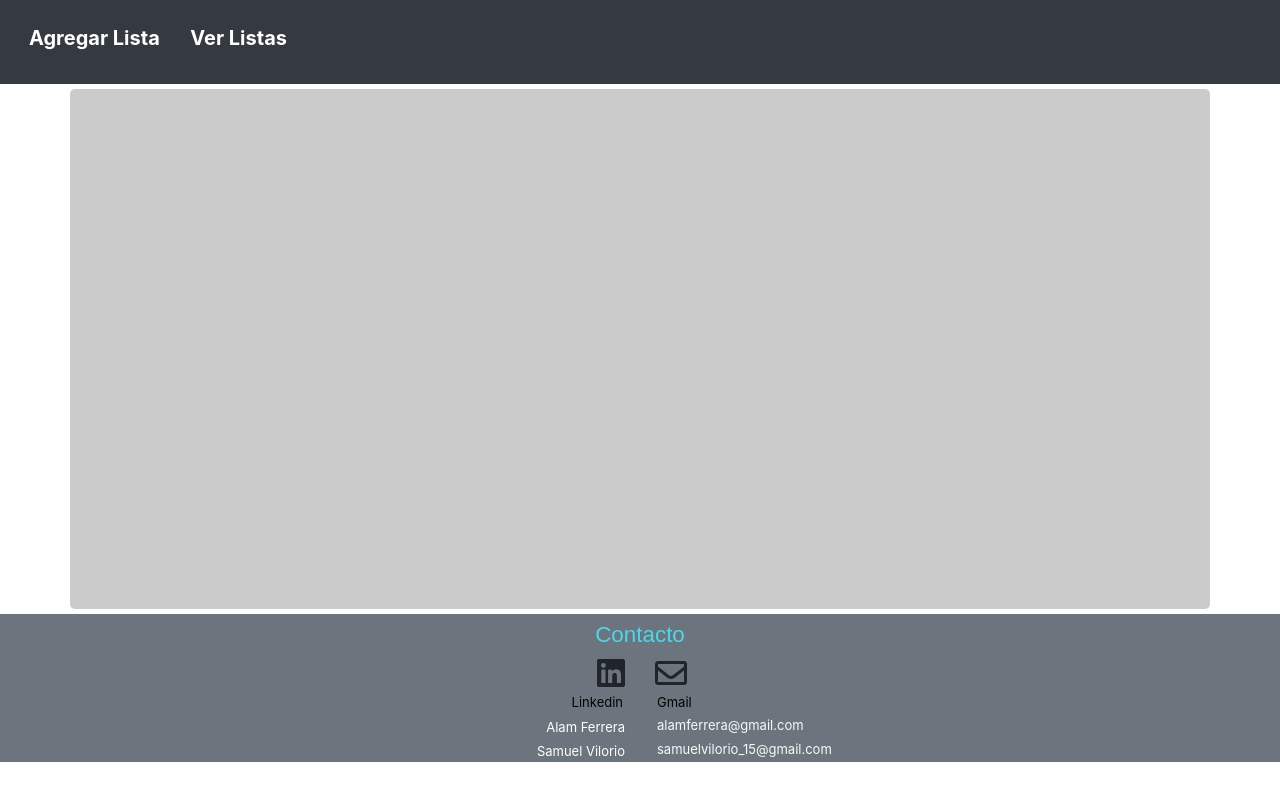
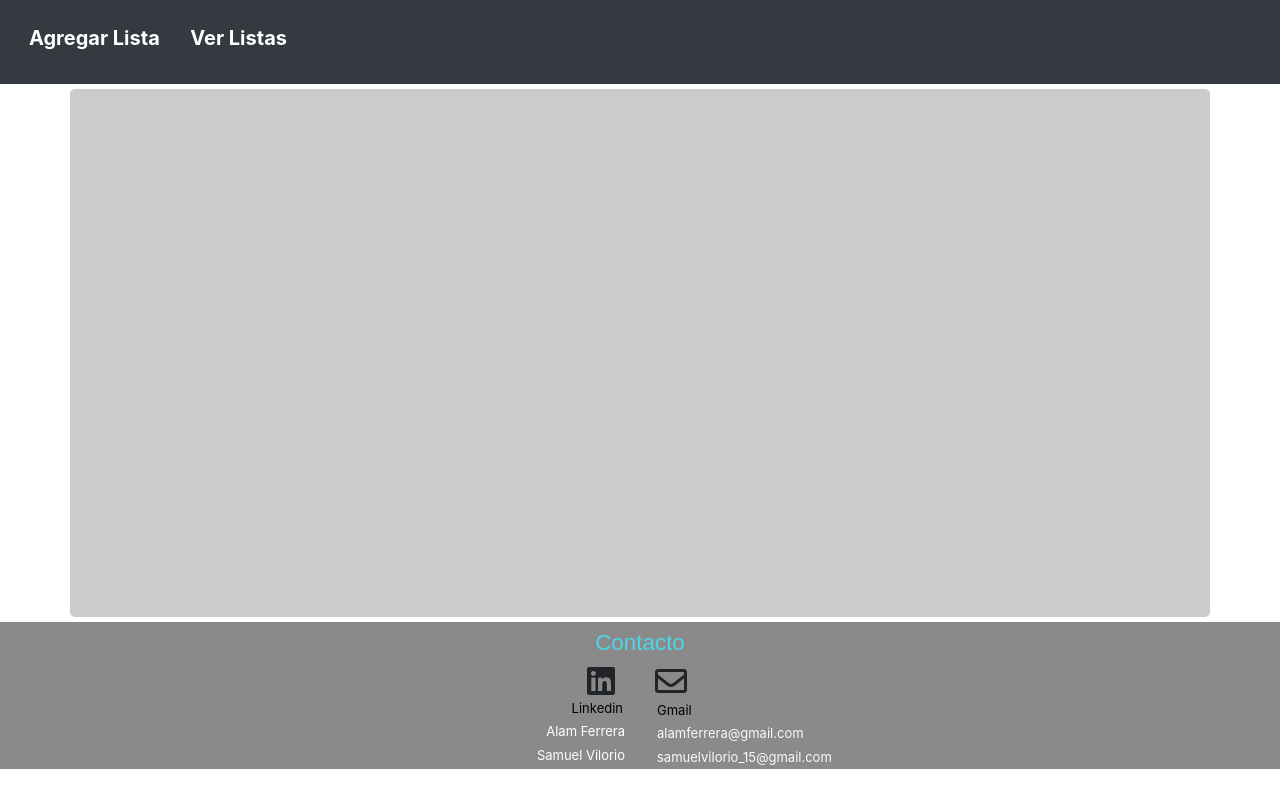
Before and after one commit to SamVilorioA/Done-For, a plain HTML site: page index.html in a window 1280 px wide. Drawn offline with Linux system fonts and the light colour scheme.

Commit message:
Footer modificado

```diff
--- a/index.html
+++ b/index.html
@@ -57,16 +57,16 @@
     <!--End Main-->
 
     <!--Footer-->
-    <footer class="footer pt-2 bg-secondary">
+    <footer class="footer pt-2">
         <div class="container">
             <div class="row">
                 <div class="col-12 text-center">
-                    <h3 class="contact">Contacto</h3>
+                    <h3 class="contact py-0">Contacto</h3>
                 </div>
 
-                <div class="col-6 contenido">
+                <div class="col-6 contenido py-0">
                     <i class="fab fa-linkedin fa-2x"></i>
-                        <span class="d-block">Linkedin</span>
+                        <span class="d-block py-0">Linkedin</span>
                         <a href="https://www.linkedin.com/in/alam-ferrera-24530b19a/" class="d-inline-block nombre">Alam Ferrera</a>
                         <div class="d-block my-0">
                             <a href="https://www.linkedin.com/in/samuel-vilorio-63628111b/" class="d-inline-block nombre">Samuel Vilorio</a>
@@ -74,7 +74,7 @@
 
                 </div>
 
-                <div class="col-6">
+                <div class="col-6 ">
                     <i class="far fa-envelope fa-2x"></i>
                     <span class="d-block">Gmail</span>
                     <span class="text-light d-block">alamferrera@gmail.com</span>
--- a/source/CSS/estilos.css
+++ b/source/CSS/estilos.css
@@ -44,7 +44,7 @@
     margin-bottom: 5px;
     border-radius: 5px;
     width: 100%;
-    height: 65vh;
+    height: 66vh;
     background: rgb(204, 203, 203);
     text-align: center;
     color: rgb(168, 168, 168);
@@ -58,6 +58,9 @@
 
 
 /*FOOTER*/
+.footer{
+    background:rgb(139, 138, 138);
+}
 h3{
     font-family: "montserrat", sans-serif;
     font-size: 1.4em;
@@ -83,6 +86,9 @@ span{
     color: black;
     font-size: 13px;
     padding: 2px;
+}
+i{
+    padding-right: 10px;
 }
 /*Share social media
 .share-button{
```
